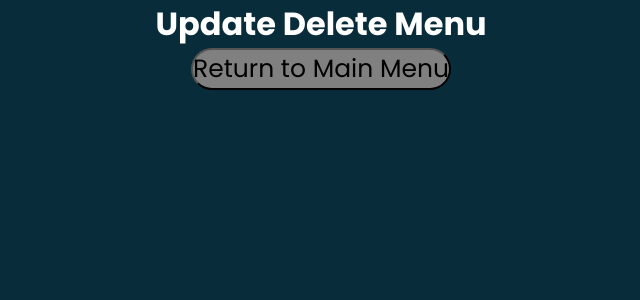
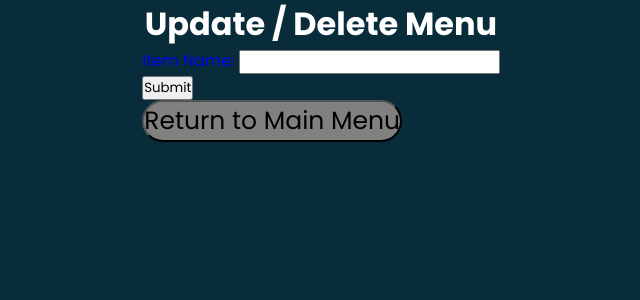
Before and after one commit to NathanBaker5901/3444-Group-7, a Flask app: page /update_delete in a window 1280 px wide. Shown: the part 90-390 px from the top of the page, without its empty margins (319-959 px from the left). Run offline with Flask 3, Linux system fonts and the light colour scheme.

Commit message:
Updated the buttons to match with add.html
Just added the buttons for the html but NOT connected to the ITEM db

```diff
--- a/Templates/Update_Delete.html
+++ b/Templates/Update_Delete.html
@@ -24,9 +24,18 @@
     </nav>
 </head>
 <body>
-    <h1> Update Delete Menu </h1>
+    <h1> Update / Delete Menu </h1>
 
     <a href="{{ url_for('mainMenu') }}">
+        <!--Add the buttons for updating and deleting-->
+        <div>
+            <label for="item_name"> Item Name: </label>
+            <input type="text" id="item_name" name="item_name" reqiuired>
+        </div>
+        <!--Make the submit button-->
+        <div>
+            <input type="submit" value="Submit">
+        </div>
         <button style="font-size:25px; background-color: grey; border-radius: 25px;">
         Return to Main Menu
         </button>
```
